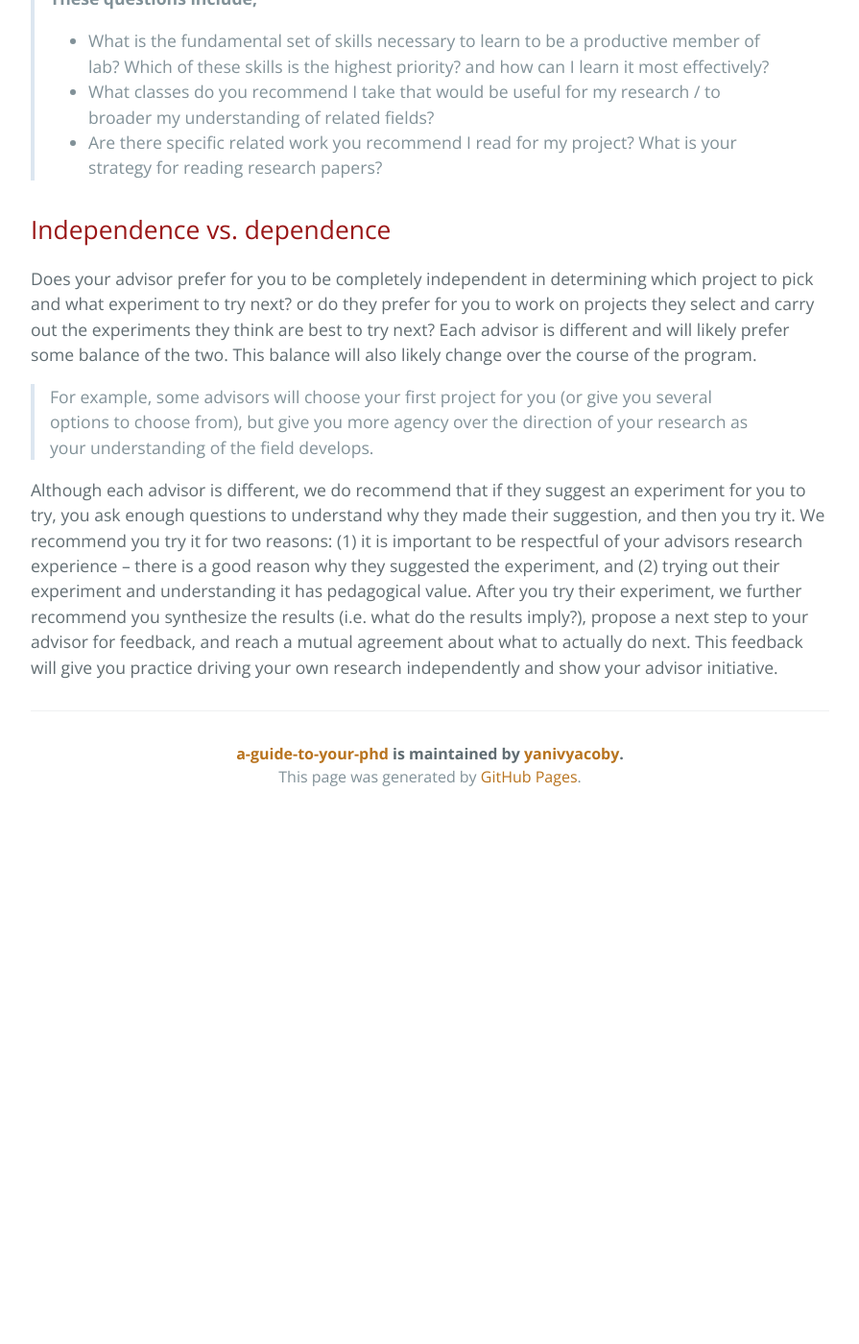
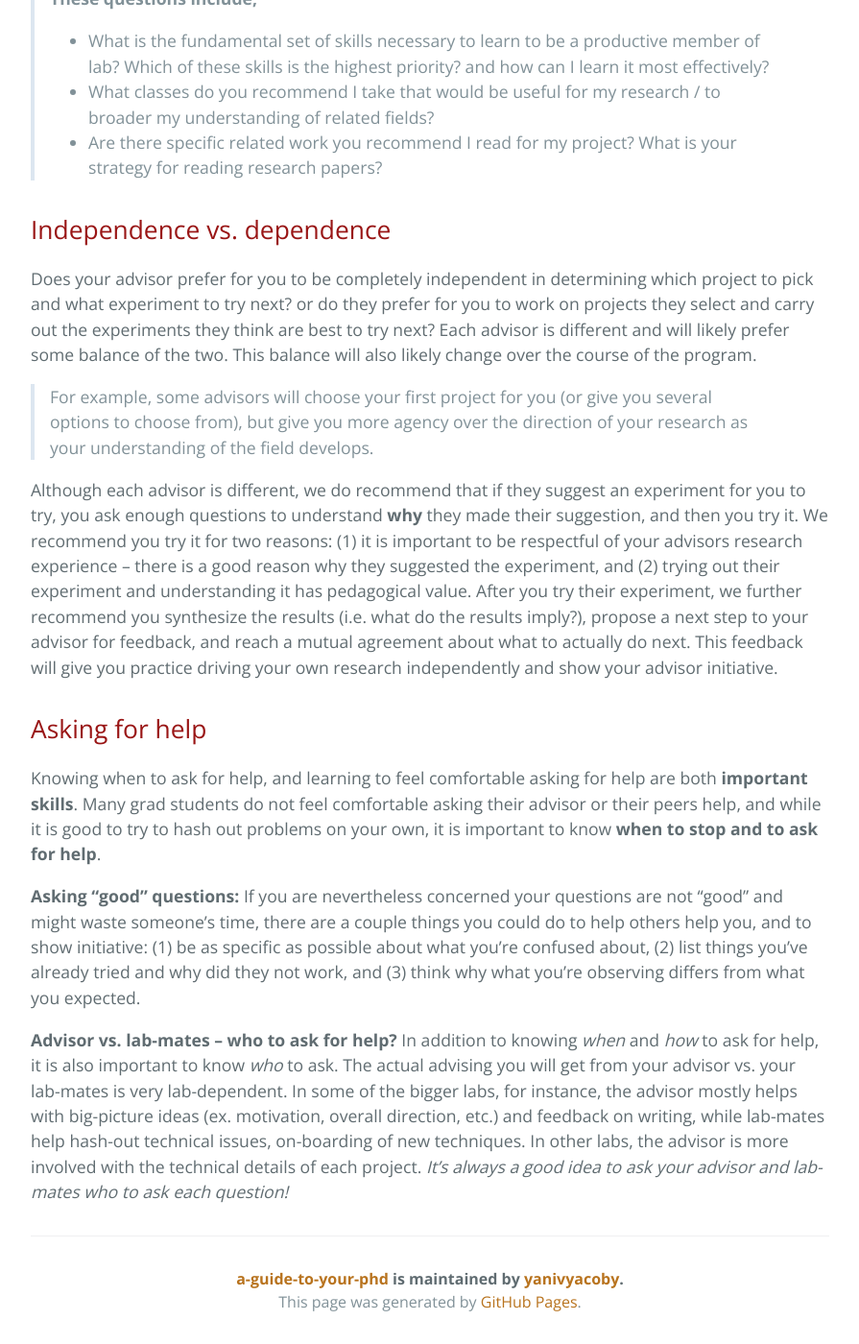
Before and after one commit to yanivyacoby/a-guide-to-your-phd, a Jekyll site: the page built from guide.md, in a window 1280 px wide and 1400 px high, scrolled down 6416 px. Shown: the whole window at 96% size, without its empty margins (192-1087 px from the left). Built offline with Jekyll 4.4.1, drawn with Linux system fonts in a browser that asks for light colours; before the commit the page ends 7269 px from its top, so only the background shows below that.

Commit message:
Update guide.md

```diff
--- a/guide.md
+++ b/guide.md
@@ -217,9 +217,35 @@ This balance will also likely change over the course of the program.
 but give you more agency over the direction of your research as your understanding of the field develops.
 
 Although each advisor is different, we do recommend that if they suggest an experiment for you to try,
-you ask enough questions to understand why they made their suggestion, and then you try it.
+you ask enough questions to understand **why** they made their suggestion, and then you try it.
 We recommend you try it for two reasons: (1) it is important to be respectful of your advisors research experience --
 there is a good reason why they suggested the experiment, and (2) trying out their experiment and understanding it has pedagogical value.
 After you try their experiment, we further recommend you synthesize the results (i.e. what do the results imply?),
 propose a next step to your advisor for feedback, and reach a mutual agreement about what to actually do next.
 This feedback will give you practice driving your own research independently and show your advisor initiative.
+
+
+## Asking for help
+
+Knowing when to ask for help,
+and learning to feel comfortable asking for help
+are both **important skills**.
+Many grad students do not feel comfortable asking their advisor or their peers help,
+and while it is good to try to hash out problems on your own, it is important to know **when to stop and to ask for help**.
+
+**Asking "good" questions:**
+If you are nevertheless concerned your questions are not "good" and might waste someone's time,
+there are a couple things you could do to help others help you, and to show initiative:
+(1) be as specific as possible about what you're confused about,
+(2) list things you've already tried and why did they not work,
+and (3) think why what you're observing differs from what you expected.
+
+**Advisor vs. lab-mates -- who to ask for help?**
+In addition to knowing _when_ and _how_ to ask for help,
+it is also important to know _who_ to ask.
+The actual advising you will get from your advisor vs. your lab-mates is very lab-dependent.
+In some of the bigger labs, for instance, the advisor mostly helps with big-picture ideas
+(ex. motivation, overall direction, etc.) and feedback on writing,
+while lab-mates help hash-out technical issues, on-boarding of new techniques.
+In other labs, the advisor is more involved with the technical details of each project.
+_It's always a good idea to ask your advisor and lab-mates who to ask each question!_
```
